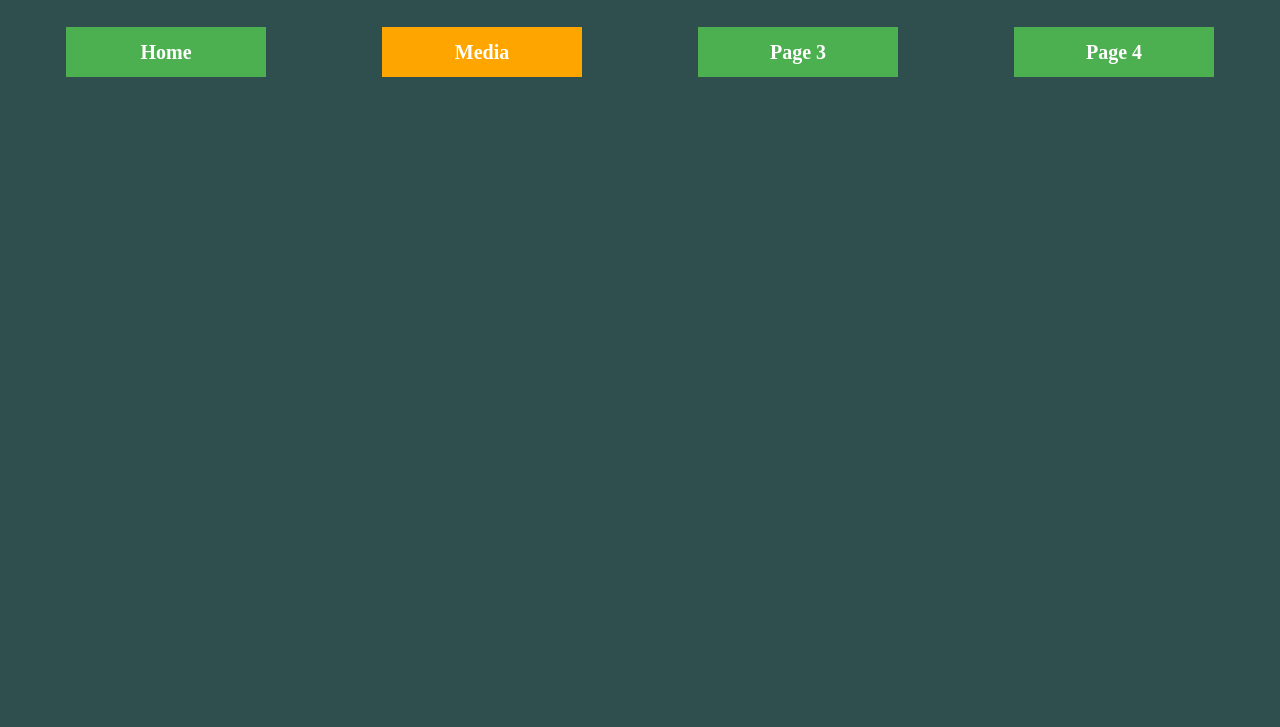
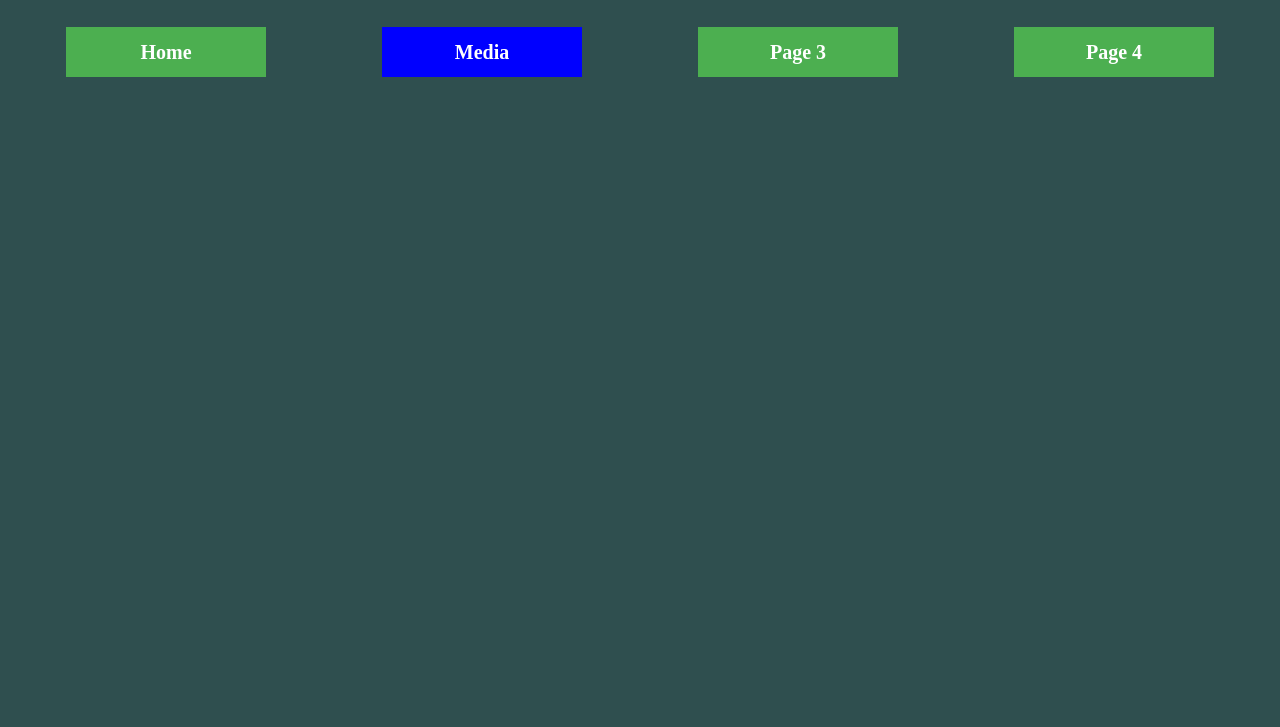
Before and after one commit to Patcybermind/Patcybermind.github.io, a plain HTML site: page contactme.html in a window 1280 px wide. Shown: the part 73-800 px from the top of the page. Drawn offline with Linux system fonts and the light colour scheme.

Commit message:
Indicators now blue

```diff
--- a/contactme.html
+++ b/contactme.html
@@ -27,7 +27,7 @@
     <h1>Hello world!<h1>
     <div class="button-container">
         <a href="index.html" class="button">Home</a>
-        <a href="contactme.html" class="button"style="background-color: #FFA500;">Media</a>
+        <a href="contactme.html" class="button"style="background-color: blue;">Media</a>
         <a href="page3.html" class="button">Page 3</a>
         <a href="page4.html" class="button">Page 4</a>
     </div>
```
Also changed, not shown: index.html (+1 -1 lines).
